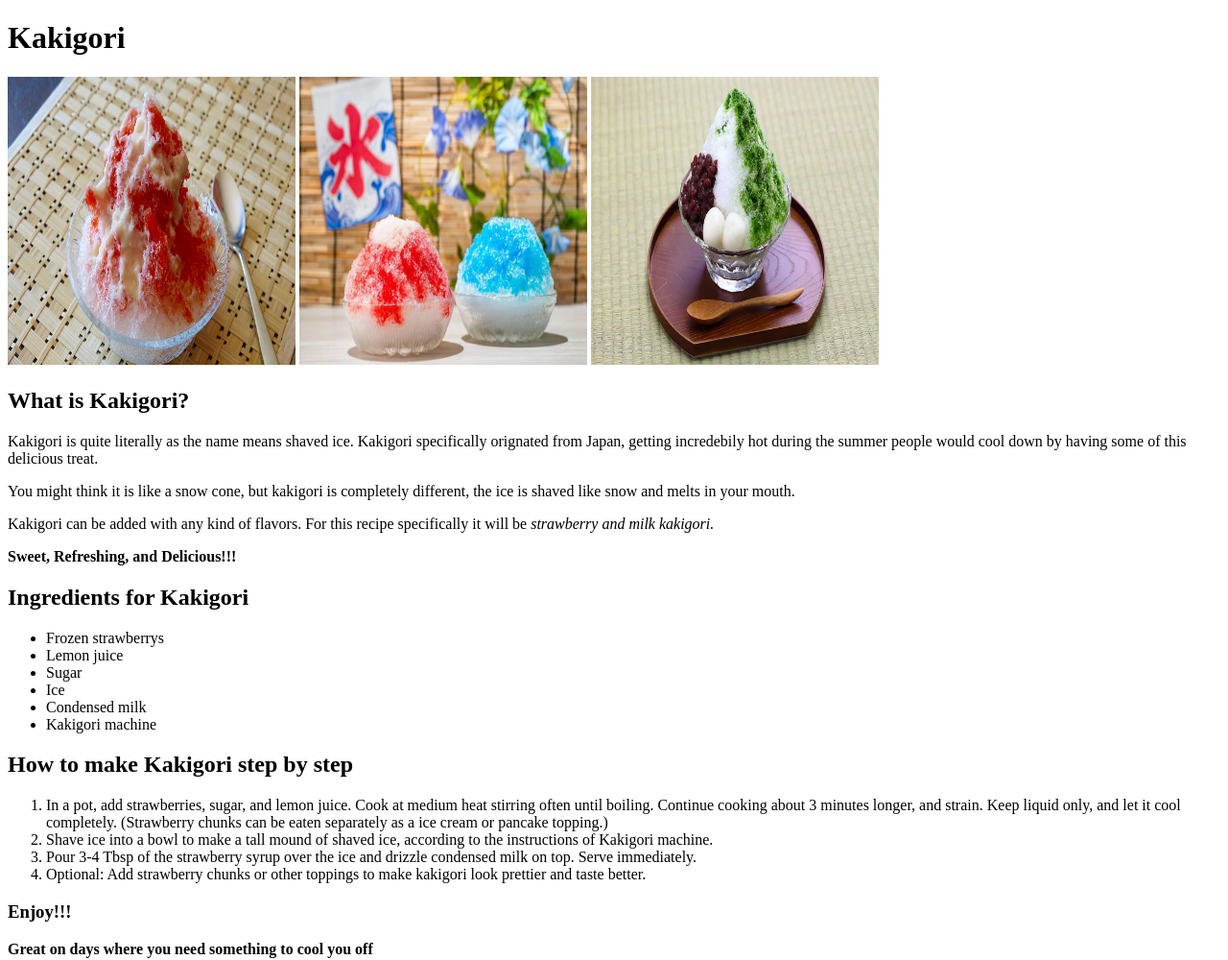
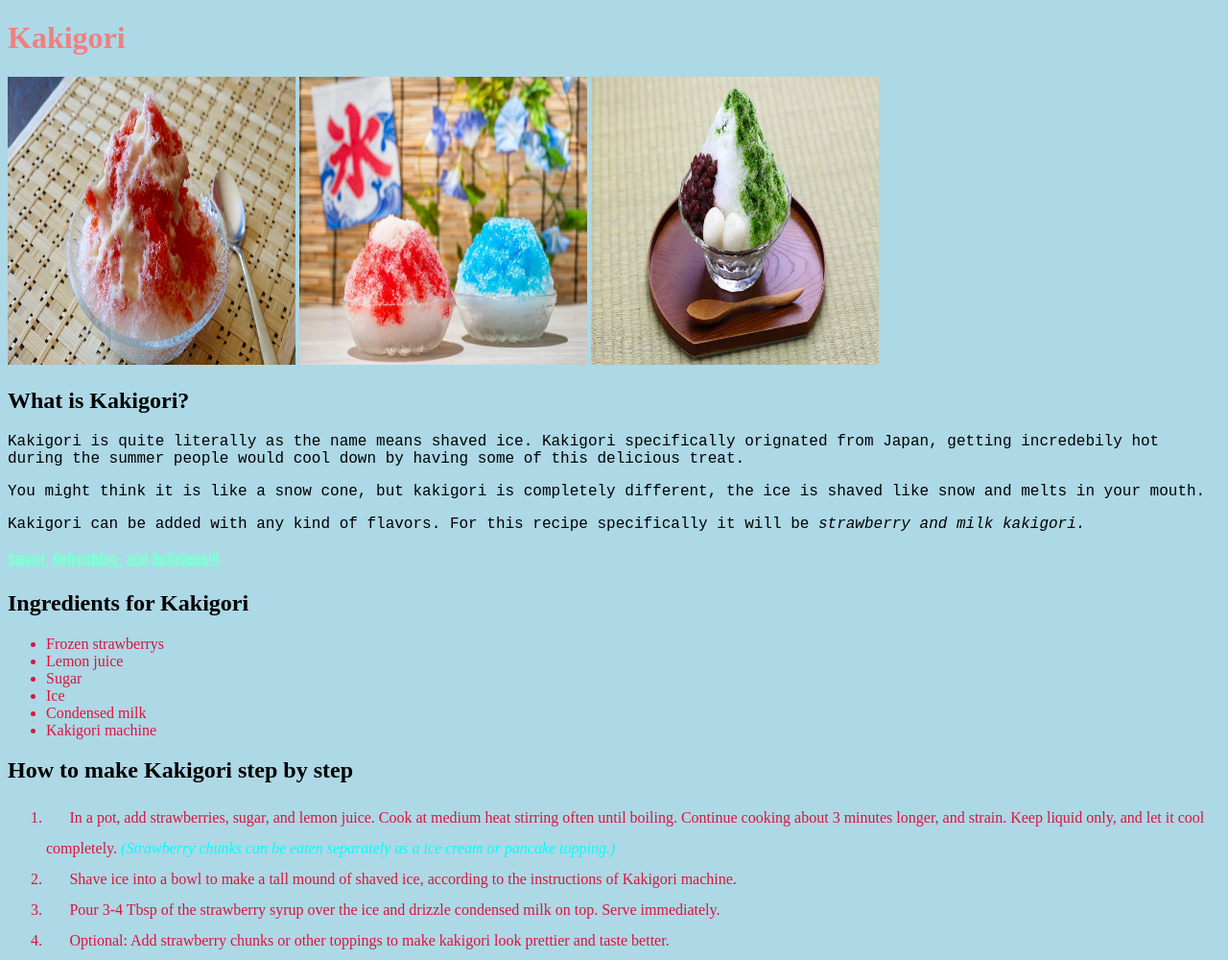
Before and after one commit to georgetsai2028/odin-recipes, a plain HTML site: page recipes/kakigori.html in a window 1280 px wide. Shown: the top 1000 px of the page at 96% size. Drawn offline with Linux system fonts and the light colour scheme.

Commit message:
use box model to improve appearance of webpages

```diff
--- /dev/null
+++ b/recipes/kakigori.css
@@ -0,0 +1,39 @@
+body {
+    background-color:lightblue;
+}
+
+h1 {
+    color: lightcoral;
+}
+
+.text1,
+.text2,
+.text3 {
+    font-family: 'Courier New', Courier, monospace;
+    font-size:16px;
+}
+
+#ingredients {
+    color: crimson;
+}
+
+#sidenote {
+    font-family:Impact, Haettenschweiler, 'Arial Narrow Bold', sans-serif;
+    color:aquamarine;
+}
+
+.steps {
+    color:crimson;
+    text-indent:2%;
+    line-height:2;
+}
+
+#optional {
+    font-weight: 400;
+    color:aqua;
+}
+
+h3 {
+    font-size:30px;
+    color:rgb(122, 7, 145);
+}
--- a/recipes/kakigori.html
+++ b/recipes/kakigori.html
@@ -3,18 +3,19 @@
     <head>
         <meta charset="UTF-8">
         <title>Kakigori</title>
+        <link rel="stylesheet" href="kakigori.css">
     </head>
     <body>
         <h1><strong>Kakigori</strong></h1>
         <img src="./images/strawberrykakigori.jpg"  alt="strawberry and milk kakigori picture" height="300" width="300"> <img src="./images/shavedice.jpg" height="300" width="300"> <img src="./images/greenteakakigori.jpg" height="300" width="300">
         <h2>What is Kakigori?</h2>
-        <p>Kakigori is quite literally as the name means shaved ice. Kakigori specifically orignated from Japan, getting incredebily hot during the summer people would cool down by having some of this delicious treat.</p>
-        <p>You might think it is like a snow cone, but kakigori is completely different, the ice is shaved like snow and melts in your mouth.</p>
-        <p>Kakigori can be added with any kind of flavors. For this recipe specifically it will be <em> strawberry and milk kakigori.</em></p>
-        <p><strong>Sweet, Refreshing, and Delicious!!! </strong></p>
+        <p class="text1">Kakigori is quite literally as the name means shaved ice. Kakigori specifically orignated from Japan, getting incredebily hot during the summer people would cool down by having some of this delicious treat.</p>
+        <p class="text2">You might think it is like a snow cone, but kakigori is completely different, the ice is shaved like snow and melts in your mouth.</p>
+        <p class="text3">Kakigori can be added with any kind of flavors. For this recipe specifically it will be <em> strawberry and milk kakigori.</em></p>
+        <p id="sidenote"><strong>Sweet, Refreshing, and Delicious!!! </strong></p>
 
         <h2>Ingredients for Kakigori</h2>
-            <ul>
+            <ul id="ingredients">
                 <li>Frozen strawberrys</li>
                 <li>Lemon juice</li>
                 <li>Sugar</li>
@@ -24,10 +25,10 @@
             </ul>
         <h2>How to make Kakigori step by step</h2>
         <ol>
-            <li>In a pot, add strawberries, sugar, and lemon juice. Cook at medium heat stirring often until boiling. Continue cooking about 3 minutes longer, and strain. Keep liquid only, and let it cool completely. (Strawberry chunks can be eaten separately as a ice cream or pancake topping.)</li>
-            <li>Shave ice into a bowl to make a tall mound of shaved ice, according to the instructions of Kakigori machine.</li>
-            <li>Pour 3-4 Tbsp of the strawberry syrup over the ice and drizzle condensed milk on top. Serve immediately.</li>
-            <li>Optional: Add strawberry chunks or other toppings to make kakigori look prettier and taste better. </li>
+            <li class="steps">In a pot, add strawberries, sugar, and lemon juice. Cook at medium heat stirring often until boiling. Continue cooking about 3 minutes longer, and strain. Keep liquid only, and let it cool completely. <em id="optional">(Strawberry chunks can be eaten separately as a ice cream or pancake topping.)</em></li>
+            <li class="steps">Shave ice into a bowl to make a tall mound of shaved ice, according to the instructions of Kakigori machine.</li>
+            <li class="steps">Pour 3-4 Tbsp of the strawberry syrup over the ice and drizzle condensed milk on top. Serve immediately.</li>
+            <li class="steps">Optional: Add strawberry chunks or other toppings to make kakigori look prettier and taste better. </li>
         </ol>
           <h3> Enjoy!!! </h3>
           <p><strong>Great on days where you need something to cool you off</strong></p>
--- /dev/null
+++ b/recipes/miso.css
@@ -0,0 +1,41 @@
+body {
+    background-color:cornsilk;
+}
+
+h1 {
+    font-family:'Courier New', Courier, monospace;
+    color: lightgreen;
+    border-style:dotted;
+    border-color: goldenrod;
+}
+
+.text1,
+.text2,
+.text3 {
+    font-family:'Courier New', Courier, monospace;
+    font-size:16px;
+}
+
+.text1 {
+    font-weight: 800;
+}
+
+#ingredients {
+    color:tomato;
+}
+
+.steps {
+    text-indent: 2%;
+    line-height:2;
+}
+
+h3 {
+    border-style: double;
+    border-color: lightgreen;
+}
+
+.ending {
+    font-family: 'Courier New', Courier, monospace;
+    color: rgba(255, 48, 48, 0.979);
+    font-weight: 1000;
+}
--- /dev/null
+++ b/recipes/takoyaki.css
@@ -0,0 +1,32 @@
+body {
+    background-color:rgb(243, 66, 60);
+}
+
+.text1,
+.text2,
+.text3 {
+font-family: 'Courier New', Courier, monospace;
+}
+
+.text1,
+.text2 {
+    color:blueviolet;
+    font-size: 14px;
+}
+
+.text3 {
+    color:orange;
+    font-size: 17px;
+    font-weight: 900;
+}
+
+.ingredients {
+    background-color: orangered;
+    color:blanchedalmond;
+}
+#steps {
+    color:whitesmoke;
+    font-family: Impact, Haettenschweiler, 'Arial Narrow Bold', sans-serif;
+    text-indent: 1px;
+    line-height: 2;
+}
--- /dev/null
+++ b/style.css
@@ -0,0 +1,35 @@
+/*style.css*/
+
+body {
+    background-color:papayawhip;
+}
+
+.japan {
+    align-content:center;
+}
+
+h1 {
+    color:darkorchid;
+    font-weight: 900;
+    border-style:solid;
+    border: width 4px;
+    border-color:black;
+    border-radius: 12px;
+}
+
+.food {
+    color: orangered;
+    font-size: 25px;
+}
+
+.list {
+    font-size:30px;
+    color: rgb(243, 62, 92);
+    font-family: Helvetica, serif;
+}
+
+.idea {
+    font-weight: 800;
+    font-size: 27px;
+    font-style: italic;
+}
```
Also changed, not shown: index.html (+12 -5 lines), recipes/miso.html (+7 -6 lines), recipes/takoyaki.html (+6 -5 lines), recipes/images/japan.jpg (added).
